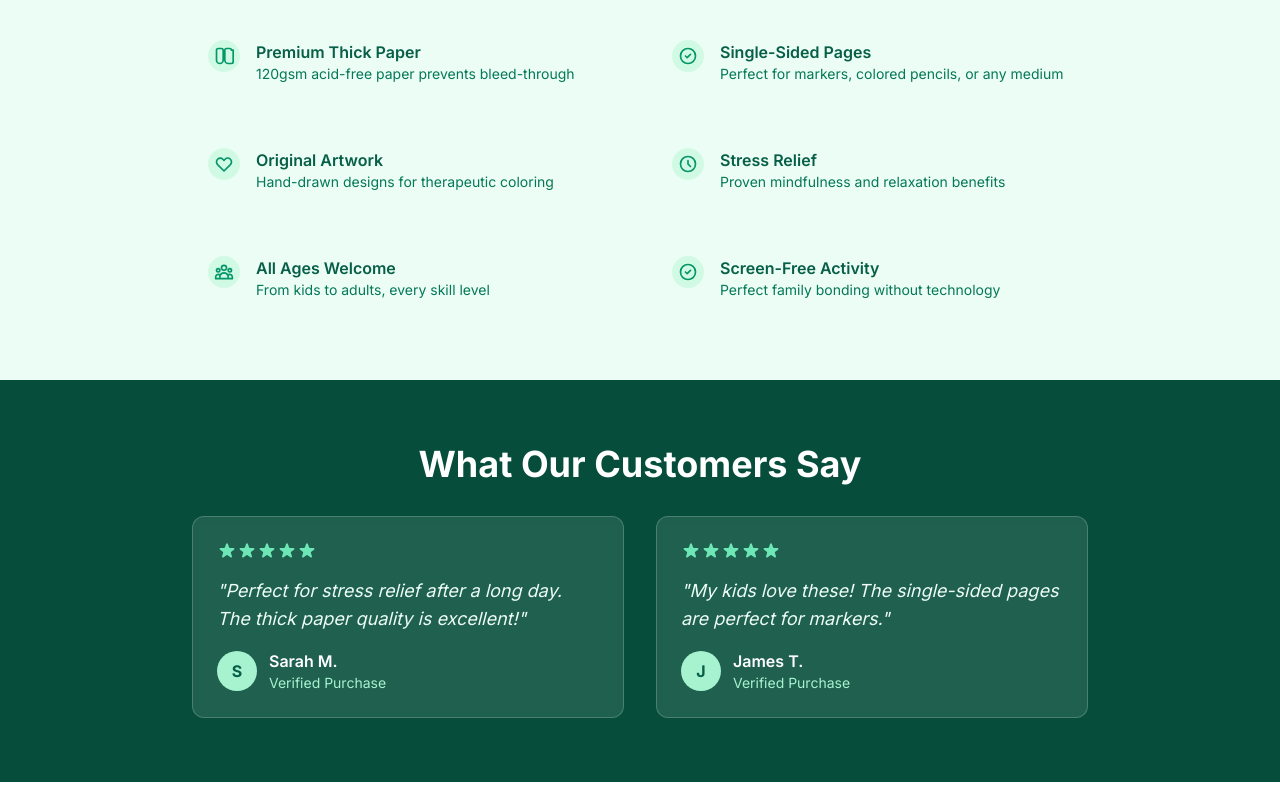
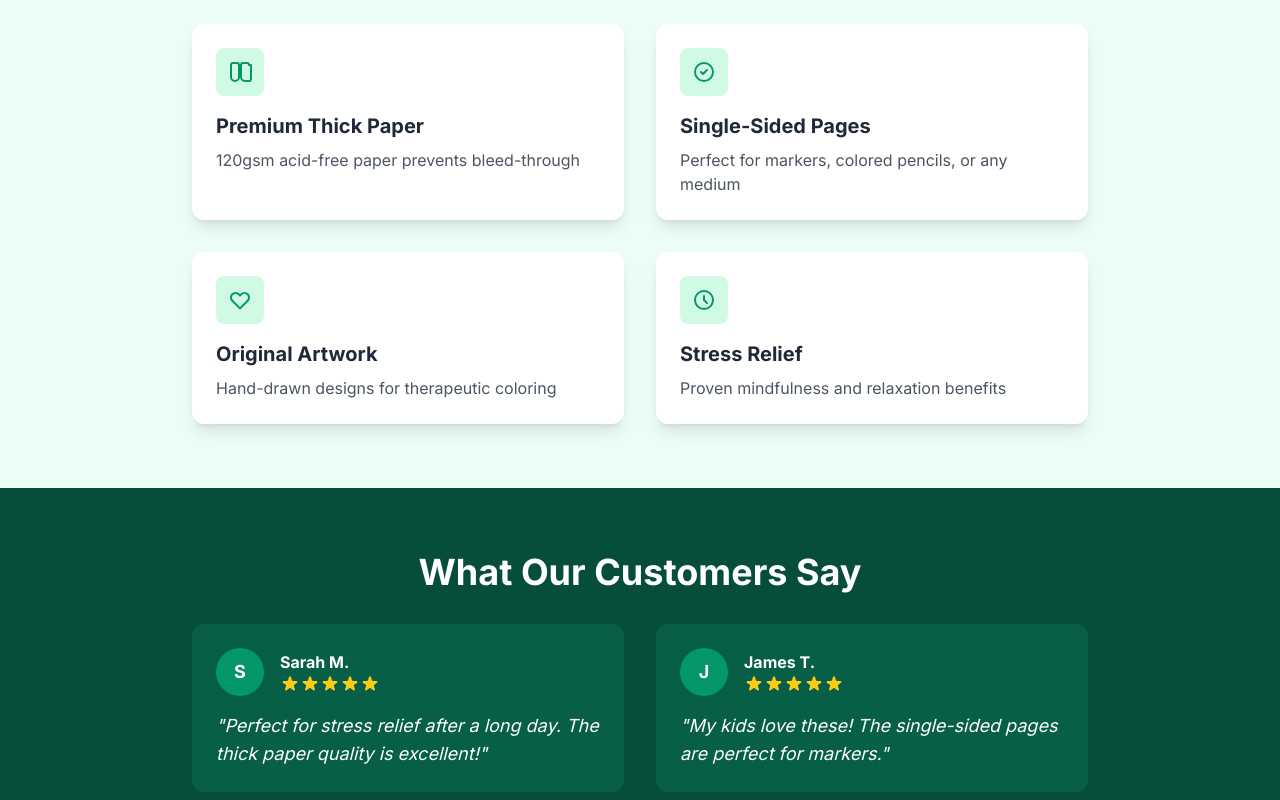
Before and after one commit to hazzler78/coloringbooks, a Next.js app: page / in a window 1280 px wide. Shown: the part 1500-2300 px from the top of the page. Built offline with nearby package versions, Linux system fonts and the light colour scheme.

Commit message:
Simplify page without component imports to fix 404 routing issue

```diff
--- a/app/page.tsx
+++ b/app/page.tsx
@@ -1,103 +1,4 @@
-import ProductCard from '../components/ProductCard'
-import BenefitCard from '../components/BenefitCard'
-import TestimonialCard from '../components/TestimonialCard'
-import Footer from '../components/Footer'
-
 export default function Home() {
-  const products = [
-    {
-      title: "Spooky Fun Halloween",
-      price: "$10.99",
-      imageUrl: "https://m.media-amazon.com/images/I/71JrG558TXL._SY466_.jpg",
-      imageAlt: "Spooky Fun Halloween Coloring Book",
-      amazonUrl: "https://www.amazon.com/Spooky-Fun-Halloween-Coloring-Book/dp/B0DGF4MFCK/"
-    },
-    {
-      title: "Pop Princess Vol. 2",
-      price: "$14.99",
-      imageUrl: "https://m.media-amazon.com/images/I/71JbDz+X0dL._SY466_.jpg",
-      imageAlt: "Pictures Princess Coloring Book",
-      amazonUrl: "https://www.amazon.com/Coloring-book-adults-pictures-princess/dp/B0DGGXRNBM/"
-    },
-    {
-      title: "Pop Princess Vol. 1",
-      price: "$14.99",
-      imageUrl: "https://m.media-amazon.com/images/I/51Q03tT38pL._SY445_SX342_.jpg",
-      imageAlt: "Princess Pages Coloring Book",
-      amazonUrl: "https://www.amazon.com/Coloring-book-adults-pages-princess/dp/B0DG2NNGBX/"
-    }
-  ]
-
-  const benefits = [
-    {
-      icon: (
-        <svg fill="none" stroke="currentColor" viewBox="0 0 24 24">
-          <path strokeLinecap="round" strokeLinejoin="round" strokeWidth="2" d="M7 21a4 4 0 01-4-4V5a2 2 0 012-2h4a2 2 0 012 2v12a4 4 0 01-4 4zM21 5a2 2 0 00-2-2h-4a2 2 0 00-2 2v12a4 4 0 004 4h4a2 2 0 002-2V5z"></path>
-        </svg>
-      ),
-      title: "Premium Thick Paper",
-      description: "120gsm acid-free paper prevents bleed-through"
-    },
-    {
-      icon: (
-        <svg fill="none" stroke="currentColor" viewBox="0 0 24 24">
-          <path strokeLinecap="round" strokeLinejoin="round" strokeWidth="2" d="M9 12l2 2 4-4m6 2a9 9 0 11-18 0 9 9 0 0118 0z"></path>
-        </svg>
-      ),
-      title: "Single-Sided Pages",
-      description: "Perfect for markers, colored pencils, or any medium"
-    },
-    {
-      icon: (
-        <svg fill="none" stroke="currentColor" viewBox="0 0 24 24">
-          <path strokeLinecap="round" strokeLinejoin="round" strokeWidth="2" d="M4.318 6.318a4.5 4.5 0 000 6.364L12 20.364l7.682-7.682a4.5 4.5 0 00-6.364-6.364L12 7.636l-1.318-1.318a4.5 4.5 0 00-6.364 0z"></path>
-        </svg>
-      ),
-      title: "Original Artwork",
-      description: "Hand-drawn designs for therapeutic coloring"
-    },
-    {
-      icon: (
-        <svg fill="none" stroke="currentColor" viewBox="0 0 24 24">
-          <path strokeLinecap="round" strokeLinejoin="round" strokeWidth="2" d="M12 8v4l3 3m6-3a9 9 0 11-18 0 9 9 0 0118 0z"></path>
-        </svg>
-      ),
-      title: "Stress Relief",
-      description: "Proven mindfulness and relaxation benefits"
-    },
-    {
-      icon: (
-        <svg fill="none" stroke="currentColor" viewBox="0 0 24 24">
-          <path strokeLinecap="round" strokeLinejoin="round" strokeWidth="2" d="M17 20h5v-2a3 3 0 00-5.356-1.857M17 20H7m10 0v-2c0-.656-.126-1.283-.356-1.857M7 20H2v-2a3 3 0 015.356-1.857M7 20v-2c0-.656.126-1.283.356-1.857m0 0a5.002 5.002 0 019.288 0M15 7a3 3 0 11-6 0 3 3 0 016 0zm6 3a2 2 0 11-4 0 2 2 0 014 0zM7 10a2 2 0 11-4 0 2 2 0 014 0z"></path>
-        </svg>
-      ),
-      title: "All Ages Welcome",
-      description: "From kids to adults, every skill level"
-    },
-    {
-      icon: (
-        <svg fill="none" stroke="currentColor" viewBox="0 0 24 24">
-          <path strokeLinecap="round" strokeLinejoin="round" strokeWidth="2" d="M9 12l2 2 4-4m6 2a9 9 0 11-18 0 9 9 0 0118 0z"></path>
-        </svg>
-      ),
-      title: "Screen-Free Activity",
-      description: "Perfect family bonding without technology"
-    }
-  ]
-
-  const testimonials = [
-    {
-      quote: "Perfect for stress relief after a long day. The thick paper quality is excellent!",
-      author: "Sarah M.",
-      authorInitial: "S"
-    },
-    {
-      quote: "My kids love these! The single-sided pages are perfect for markers.",
-      author: "James T.",
-      authorInitial: "J"
-    }
-  ]
-
   return (
     <>
       {/* Hero Section */}
@@ -158,9 +59,56 @@ export default function Home() {
             Featured Coloring Books
           </h2>
           <div className="grid grid-cols-1 sm:grid-cols-2 lg:grid-cols-3 gap-6 md:gap-8">
-            {products.map((product, index) => (
-              <ProductCard key={index} {...product} />
-            ))}
+            {/* Product 1 */}
+            <div className="text-center">
+              <a href="https://www.amazon.com/Spooky-Fun-Halloween-Coloring-Book/dp/B0DGF4MFCK/" target="_blank" rel="noopener noreferrer" className="block">
+                <div className="bg-white rounded-xl shadow-lg overflow-hidden p-4 hover:shadow-xl transition-shadow duration-300 h-full">
+                  <div className="relative w-full h-56 sm:h-64 md:h-72 mb-3 bg-gray-50 rounded-lg">
+                    <img
+                      src="https://m.media-amazon.com/images/I/71JrG558TXL._SY466_.jpg"
+                      alt="Spooky Fun Halloween Coloring Book"
+                      className="w-full h-full object-contain sm:object-cover rounded-lg"
+                    />
+                  </div>
+                  <h3 className="font-bold text-lg text-gray-800 mb-2">Spooky Fun Halloween</h3>
+                  <p className="text-sm text-gray-600 font-semibold">$10.99</p>
+                </div>
+              </a>
+            </div>
+
+            {/* Product 2 */}
+            <div className="text-center">
+              <a href="https://www.amazon.com/Coloring-book-adults-pictures-princess/dp/B0DGGXRNBM/" target="_blank" rel="noopener noreferrer" className="block">
+                <div className="bg-white rounded-xl shadow-lg overflow-hidden p-4 hover:shadow-xl transition-shadow duration-300 h-full">
+                  <div className="relative w-full h-56 sm:h-64 md:h-72 mb-3 bg-gray-50 rounded-lg">
+                    <img
+                      src="https://m.media-amazon.com/images/I/71JbDz+X0dL._SY466_.jpg"
+                      alt="Pictures Princess Coloring Book"
+                      className="w-full h-full object-contain sm:object-cover rounded-lg"
+                    />
+                  </div>
+                  <h3 className="font-bold text-lg text-gray-800 mb-2">Pop Princess Vol. 2</h3>
+                  <p className="text-sm text-gray-600 font-semibold">$14.99</p>
+                </div>
+              </a>
+            </div>
+
+            {/* Product 3 */}
+            <div className="text-center">
+              <a href="https://www.amazon.com/Coloring-book-adults-pages-princess/dp/B0DG2NNGBX/" target="_blank" rel="noopener noreferrer" className="block">
+                <div className="bg-white rounded-xl shadow-lg overflow-hidden p-4 hover:shadow-xl transition-shadow duration-300 h-full">
+                  <div className="relative w-full h-56 sm:h-64 md:h-72 mb-3 bg-gray-50 rounded-lg">
+                    <img
+                      src="https://m.media-amazon.com/images/I/51Q03tT38pL._SY445_SX342_.jpg"
+                      alt="Princess Pages Coloring Book"
+                      className="w-full h-full object-contain sm:object-cover rounded-lg"
+                    />
+                  </div>
+                  <h3 className="font-bold text-lg text-gray-800 mb-2">Pop Princess Vol. 1</h3>
+                  <p className="text-sm text-gray-600 font-semibold">$14.99</p>
+                </div>
+              </a>
+            </div>
           </div>
         </div>
       </section>
@@ -173,9 +121,49 @@ export default function Home() {
           </h2>
 
           <div className="grid md:grid-cols-2 gap-6 md:gap-8">
-            {benefits.map((benefit, index) => (
-              <BenefitCard key={index} {...benefit} />
-            ))}
+            {/* Benefit 1 */}
+            <div className="bg-white rounded-xl p-6 shadow-lg">
+              <div className="w-12 h-12 bg-emerald-100 rounded-lg flex items-center justify-center mb-4">
+                <svg className="w-6 h-6 text-emerald-600" fill="none" stroke="currentColor" viewBox="0 0 24 24">
+                  <path strokeLinecap="round" strokeLinejoin="round" strokeWidth="2" d="M7 21a4 4 0 01-4-4V5a2 2 0 012-2h4a2 2 0 012 2v12a4 4 0 01-4 4zM21 5a2 2 0 00-2-2h-4a2 2 0 00-2 2v12a4 4 0 004 4h4a2 2 0 002-2V5z"></path>
+                </svg>
+              </div>
+              <h3 className="text-xl font-bold mb-2 text-gray-800">Premium Thick Paper</h3>
+              <p className="text-gray-600">120gsm acid-free paper prevents bleed-through</p>
+            </div>
+
+            {/* Benefit 2 */}
+            <div className="bg-white rounded-xl p-6 shadow-lg">
+              <div className="w-12 h-12 bg-emerald-100 rounded-lg flex items-center justify-center mb-4">
+                <svg className="w-6 h-6 text-emerald-600" fill="none" stroke="currentColor" viewBox="0 0 24 24">
+                  <path strokeLinecap="round" strokeLinejoin="round" strokeWidth="2" d="M9 12l2 2 4-4m6 2a9 9 0 11-18 0 9 9 0 0118 0z"></path>
+                </svg>
+              </div>
+              <h3 className="text-xl font-bold mb-2 text-gray-800">Single-Sided Pages</h3>
+              <p className="text-gray-600">Perfect for markers, colored pencils, or any medium</p>
+            </div>
+
+            {/* Benefit 3 */}
+            <div className="bg-white rounded-xl p-6 shadow-lg">
+              <div className="w-12 h-12 bg-emerald-100 rounded-lg flex items-center justify-center mb-4">
+                <svg className="w-6 h-6 text-emerald-600" fill="none" stroke="currentColor" viewBox="0 0 24 24">
+                  <path strokeLinecap="round" strokeLinejoin="round" strokeWidth="2" d="M4.318 6.318a4.5 4.5 0 000 6.364L12 20.364l7.682-7.682a4.5 4.5 0 00-6.364-6.364L12 7.636l-1.318-1.318a4.5 4.5 0 00-6.364 0z"></path>
+                </svg>
+              </div>
+              <h3 className="text-xl font-bold mb-2 text-gray-800">Original Artwork</h3>
+              <p className="text-gray-600">Hand-drawn designs for therapeutic coloring</p>
+            </div>
+
+            {/* Benefit 4 */}
+            <div className="bg-white rounded-xl p-6 shadow-lg">
+              <div className="w-12 h-12 bg-emerald-100 rounded-lg flex items-center justify-center mb-4">
+                <svg className="w-6 h-6 text-emerald-600" fill="none" stroke="currentColor" viewBox="0 0 24 24">
+                  <path strokeLinecap="round" strokeLinejoin="round" strokeWidth="2" d="M12 8v4l3 3m6-3a9 9 0 11-18 0 9 9 0 0118 0z"></path>
+                </svg>
+              </div>
+              <h3 className="text-xl font-bold mb-2 text-gray-800">Stress Relief</h3>
+              <p className="text-gray-600">Proven mindfulness and relaxation benefits</p>
+            </div>
           </div>
         </div>
       </section>
@@ -188,9 +176,65 @@ export default function Home() {
           </h2>
 
           <div className="grid md:grid-cols-2 gap-8">
-            {testimonials.map((testimonial, index) => (
-              <TestimonialCard key={index} {...testimonial} />
-            ))}
+            {/* Testimonial 1 */}
+            <div className="bg-emerald-800 rounded-xl p-6">
+              <div className="flex items-center mb-4">
+                <div className="w-12 h-12 bg-emerald-600 rounded-full flex items-center justify-center text-white font-bold text-lg mr-4">
+                  S
+                </div>
+                <div>
+                  <h4 className="font-bold">Sarah M.</h4>
+                  <div className="flex text-yellow-400">
+                    <svg className="w-5 h-5" fill="currentColor" viewBox="0 0 20 20">
+                      <path d="M9.049 2.927c.3-.921 1.603-.921 1.902 0l1.07 3.292a1 1 0 00.95.69h3.462c.969 0 1.371 1.24.588 1.81l-2.8 2.034a1 1 0 00-.364 1.118l1.07 3.292c.3.921-.755 1.688-1.54 1.118l-2.8-2.034a1 1 0 00-1.175 0l-2.8 2.034c-.784.57-1.838-.197-1.539-1.118l1.07-3.292a1 1 0 00-.364-1.118L2.98 8.72c-.783-.57-.38-1.81.588-1.81h3.461a1 1 0 00.951-.69l1.07-3.292z"></path>
+                    </svg>
+                    <svg className="w-5 h-5" fill="currentColor" viewBox="0 0 20 20">
+                      <path d="M9.049 2.927c.3-.921 1.603-.921 1.902 0l1.07 3.292a1 1 0 00.95.69h3.462c.969 0 1.371 1.24.588 1.81l-2.8 2.034a1 1 0 00-.364 1.118l1.07 3.292c.3.921-.755 1.688-1.54 1.118l-2.8-2.034a1 1 0 00-1.175 0l-2.8 2.034c-.784.57-1.838-.197-1.539-1.118l1.07-3.292a1 1 0 00-.364-1.118L2.98 8.72c-.783-.57-.38-1.81.588-1.81h3.461a1 1 0 00.951-.69l1.07-3.292z"></path>
+                    </svg>
+                    <svg className="w-5 h-5" fill="currentColor" viewBox="0 0 20 20">
+                      <path d="M9.049 2.927c.3-.921 1.603-.921 1.902 0l1.07 3.292a1 1 0 00.95.69h3.462c.969 0 1.371 1.24.588 1.81l-2.8 2.034a1 1 0 00-.364 1.118l1.07 3.292c.3.921-.755 1.688-1.54 1.118l-2.8-2.034a1 1 0 00-1.175 0l-2.8 2.034c-.784.57-1.838-.197-1.539-1.118l1.07-3.292a1 1 0 00-.364-1.118L2.98 8.72c-.783-.57-.38-1.81.588-1.81h3.461a1 1 0 00.951-.69l1.07-3.292z"></path>
+                    </svg>
+                    <svg className="w-5 h-5" fill="currentColor" viewBox="0 0 20 20">
+                      <path d="M9.049 2.927c.3-.921 1.603-.921 1.902 0l1.07 3.292a1 1 0 00.95.69h3.462c.969 0 1.371 1.24.588 1.81l-2.8 2.034a1 1 0 00-.364 1.118l1.07 3.292c.3.921-.755 1.688-1.54 1.118l-2.8-2.034a1 1 0 00-1.175 0l-2.8 2.034c-.784.57-1.838-.197-1.539-1.118l1.07-3.292a1 1 0 00-.364-1.118L2.98 8.72c-.783-.57-.38-1.81.588-1.81h3.461a1 1 0 00.951-.69l1.07-3.292z"></path>
+                    </svg>
+                    <svg className="w-5 h-5" fill="currentColor" viewBox="0 0 20 20">
+                      <path d="M9.049 2.927c.3-.921 1.603-.921 1.902 0l1.07 3.292a1 1 0 00.95.69h3.462c.969 0 1.371 1.24.588 1.81l-2.8 2.034a1 1 0 00-.364 1.118l1.07 3.292c.3.921-.755 1.688-1.54 1.118l-2.8-2.034a1 1 0 00-1.175 0l-2.8 2.034c-.784.57-1.838-.197-1.539-1.118l1.07-3.292a1 1 0 00-.364-1.118L2.98 8.72c-.783-.57-.38-1.81.588-1.81h3.461a1 1 0 00.951-.69l1.07-3.292z"></path>
+                    </svg>
+                  </div>
+                </div>
+              </div>
+              <p className="text-lg italic">"Perfect for stress relief after a long day. The thick paper quality is excellent!"</p>
+            </div>
+
+            {/* Testimonial 2 */}
+            <div className="bg-emerald-800 rounded-xl p-6">
+              <div className="flex items-center mb-4">
+                <div className="w-12 h-12 bg-emerald-600 rounded-full flex items-center justify-center text-white font-bold text-lg mr-4">
+                  J
+                </div>
+                <div>
+                  <h4 className="font-bold">James T.</h4>
+                  <div className="flex text-yellow-400">
+                    <svg className="w-5 h-5" fill="currentColor" viewBox="0 0 20 20">
+                      <path d="M9.049 2.927c.3-.921 1.603-.921 1.902 0l1.07 3.292a1 1 0 00.95.69h3.462c.969 0 1.371 1.24.588 1.81l-2.8 2.034a1 1 0 00-.364 1.118l1.07 3.292c.3.921-.755 1.688-1.54 1.118l-2.8-2.034a1 1 0 00-1.175 0l-2.8 2.034c-.784.57-1.838-.197-1.539-1.118l1.07-3.292a1 1 0 00-.364-1.118L2.98 8.72c-.783-.57-.38-1.81.588-1.81h3.461a1 1 0 00.951-.69l1.07-3.292z"></path>
+                    </svg>
+                    <svg className="w-5 h-5" fill="currentColor" viewBox="0 0 20 20">
+                      <path d="M9.049 2.927c.3-.921 1.603-.921 1.902 0l1.07 3.292a1 1 0 00.95.69h3.462c.969 0 1.371 1.24.588 1.81l-2.8 2.034a1 1 0 00-.364 1.118l1.07 3.292c.3.921-.755 1.688-1.54 1.118l-2.8-2.034a1 1 0 00-1.175 0l-2.8 2.034c-.784.57-1.838-.197-1.539-1.118l1.07-3.292a1 1 0 00-.364-1.118L2.98 8.72c-.783-.57-.38-1.81.588-1.81h3.461a1 1 0 00.951-.69l1.07-3.292z"></path>
+                    </svg>
+                    <svg className="w-5 h-5" fill="currentColor" viewBox="0 0 20 20">
+                      <path d="M9.049 2.927c.3-.921 1.603-.921 1.902 0l1.07 3.292a1 1 0 00.95.69h3.462c.969 0 1.371 1.24.588 1.81l-2.8 2.034a1 1 0 00-.364 1.118l1.07 3.292c.3.921-.755 1.688-1.54 1.118l-2.8-2.034a1 1 0 00-1.175 0l-2.8 2.034c-.784.57-1.838-.197-1.539-1.118l1.07-3.292a1 1 0 00-.364-1.118L2.98 8.72c-.783-.57-.38-1.81.588-1.81h3.461a1 1 0 00.951-.69l1.07-3.292z"></path>
+                    </svg>
+                    <svg className="w-5 h-5" fill="currentColor" viewBox="0 0 20 20">
+                      <path d="M9.049 2.927c.3-.921 1.603-.921 1.902 0l1.07 3.292a1 1 0 00.95.69h3.462c.969 0 1.371 1.24.588 1.81l-2.8 2.034a1 1 0 00-.364 1.118l1.07 3.292c.3.921-.755 1.688-1.54 1.118l-2.8-2.034a1 1 0 00-1.175 0l-2.8 2.034c-.784.57-1.838-.197-1.539-1.118l1.07-3.292a1 1 0 00-.364-1.118L2.98 8.72c-.783-.57-.38-1.81.588-1.81h3.461a1 1 0 00.951-.69l1.07-3.292z"></path>
+                    </svg>
+                    <svg className="w-5 h-5" fill="currentColor" viewBox="0 0 20 20">
+                      <path d="M9.049 2.927c.3-.921 1.603-.921 1.902 0l1.07 3.292a1 1 0 00.95.69h3.462c.969 0 1.371 1.24.588 1.81l-2.8 2.034a1 1 0 00-.364 1.118l1.07 3.292c.3.921-.755 1.688-1.54 1.118l-2.8-2.034a1 1 0 00-1.175 0l-2.8 2.034c-.784.57-1.838-.197-1.539-1.118l1.07-3.292a1 1 0 00-.364-1.118L2.98 8.72c-.783-.57-.38-1.81.588-1.81h3.461a1 1 0 00.951-.69l1.07-3.292z"></path>
+                    </svg>
+                  </div>
+                </div>
+              </div>
+              <p className="text-lg italic">"My kids love these! The single-sided pages are perfect for markers."</p>
+            </div>
           </div>
         </div>
       </section>
@@ -224,7 +268,17 @@ export default function Home() {
         </div>
       </section>
 
-      <Footer />
+      {/* Footer */}
+      <footer className="bg-emerald-900 text-white py-8 px-4">
+        <div className="max-w-4xl mx-auto text-center">
+          <p className="text-sm text-emerald-200">
+            © 2024 Premium Coloring Books. All rights reserved.
+          </p>
+          <p className="text-sm text-emerald-200 mt-2">
+            Contact: <a href="mailto:Wonderwallart@gmx.net" className="underline">Wonderwallart@gmx.net</a>
+          </p>
+        </div>
+      </footer>
     </>
   )
 }
```
